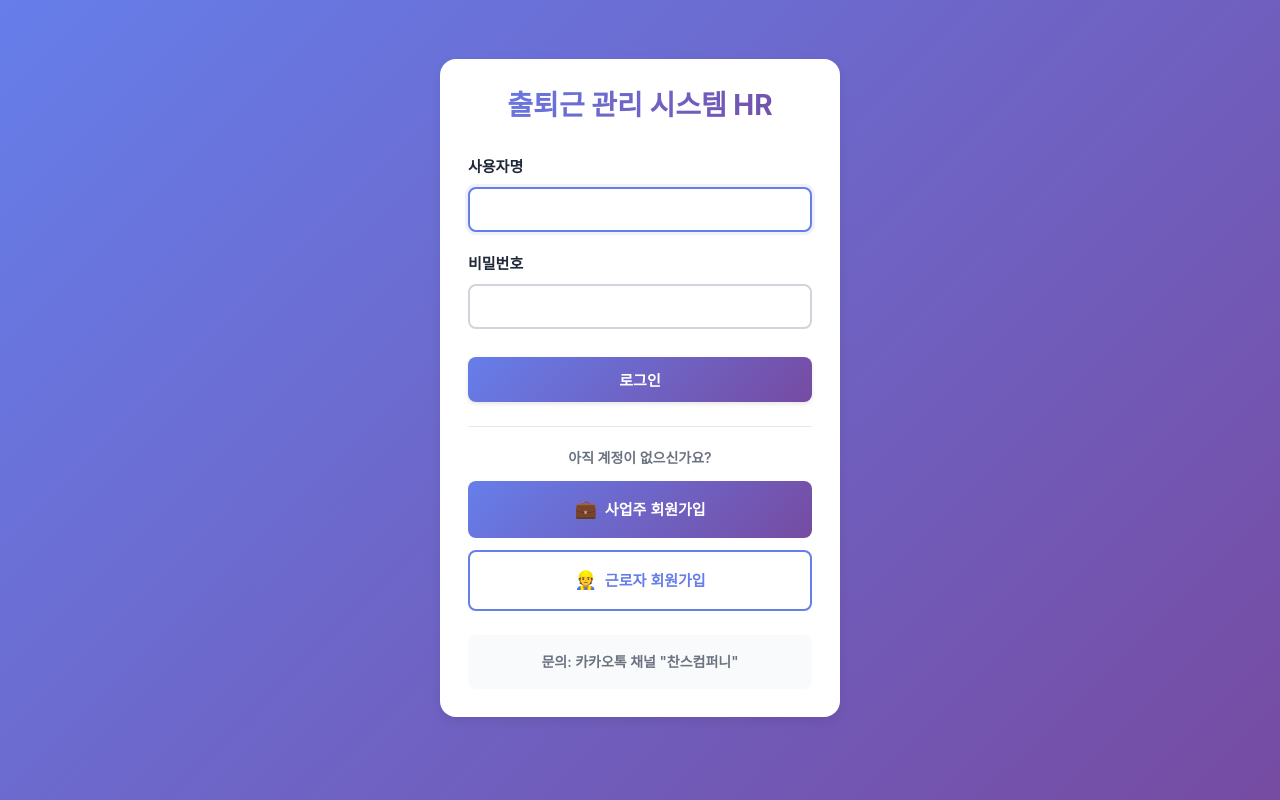
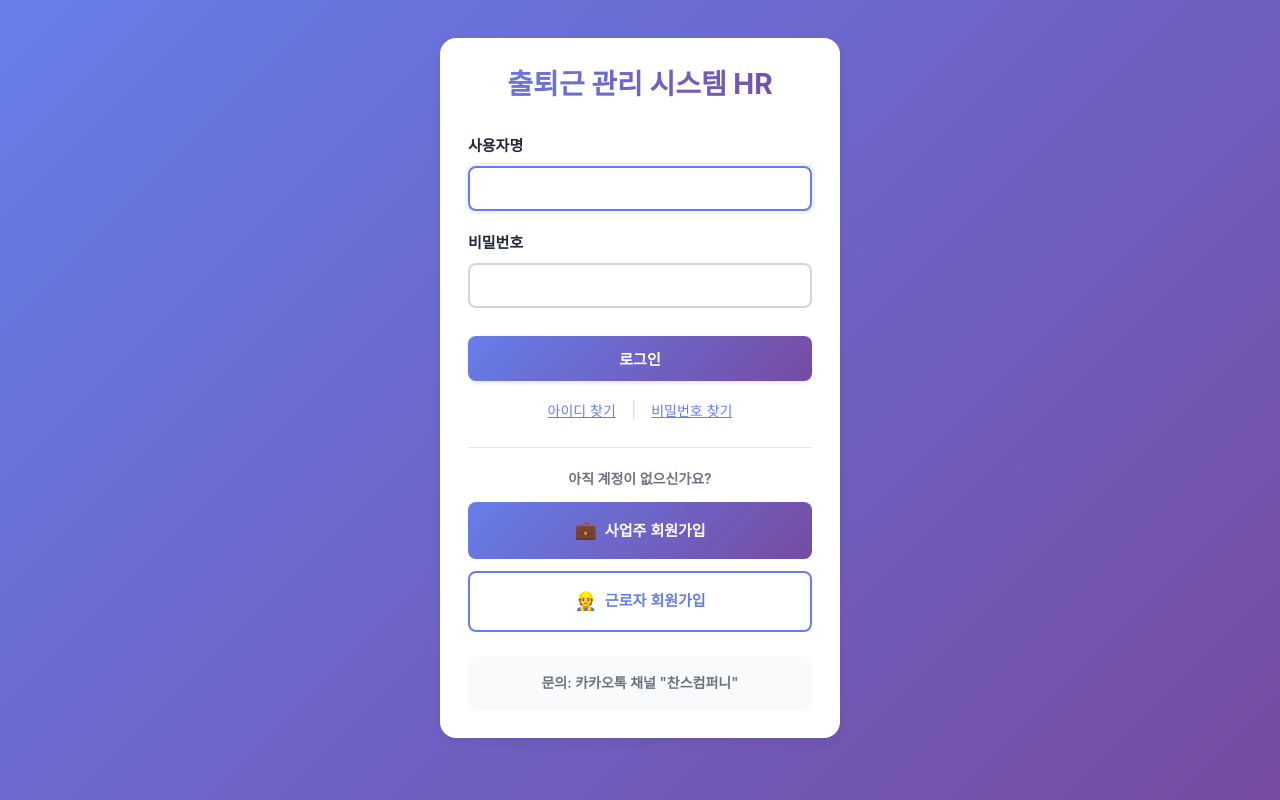
Before and after one commit to k50004950-ctrl/chance-HR, a React (Vite) app in the folder frontend/: page /#/login in a window 1280 px wide. Built offline with nearby package versions, Linux system fonts and the light colour scheme; no server answers.

Commit message:
Add find username and reset password links to Login.jsx

```diff
--- a/frontend/src/pages/Login.jsx
+++ b/frontend/src/pages/Login.jsx
@@ -97,6 +97,41 @@ const Login = () => {
           >
             {loading ? '로그인 중...' : '로그인'}
           </button>
+
+          {/* 아이디/비밀번호 찾기 */}
+          <div style={{ display: 'flex', justifyContent: 'center', gap: '15px', marginTop: '16px' }}>
+            <button
+              type="button"
+              onClick={() => navigate('/find-username')}
+              style={{
+                background: 'none',
+                border: 'none',
+                color: '#667eea',
+                fontSize: '14px',
+                cursor: 'pointer',
+                textDecoration: 'underline',
+                padding: '0'
+              }}
+            >
+              아이디 찾기
+            </button>
+            <span style={{ color: '#ddd' }}>|</span>
+            <button
+              type="button"
+              onClick={() => navigate('/reset-password')}
+              style={{
+                background: 'none',
+                border: 'none',
+                color: '#667eea',
+                fontSize: '14px',
+                cursor: 'pointer',
+                textDecoration: 'underline',
+                padding: '0'
+              }}
+            >
+              비밀번호 찾기
+            </button>
+          </div>
         </form>
 
         {/* 회원가입 구분 */}
```
